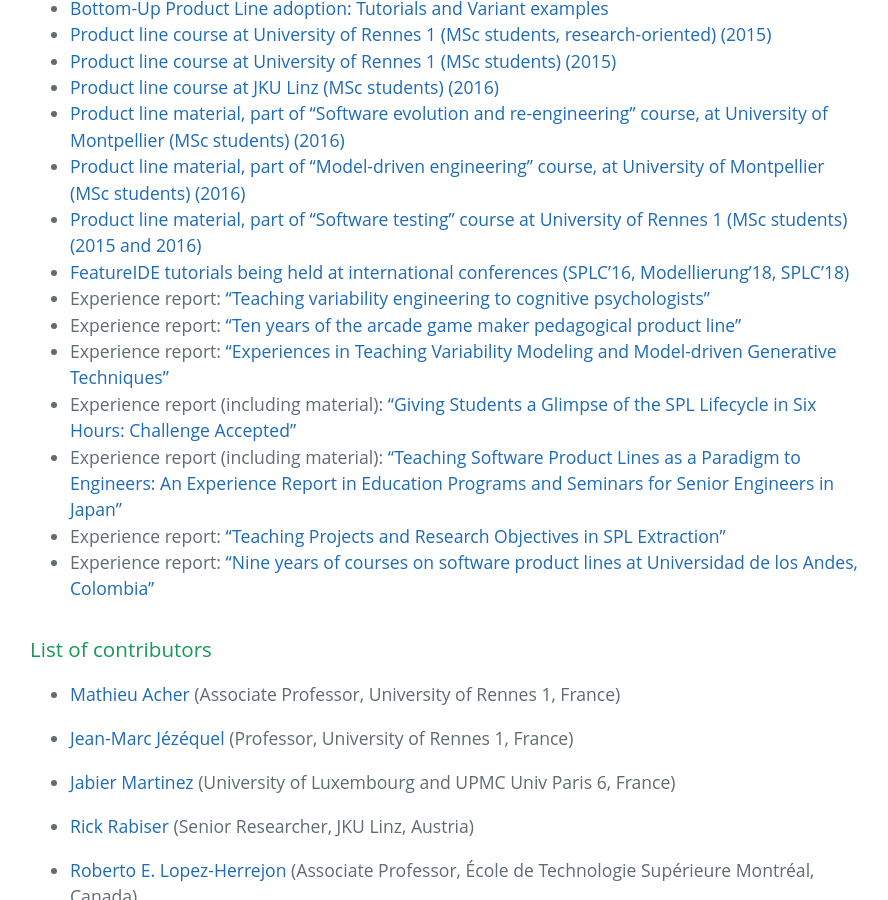
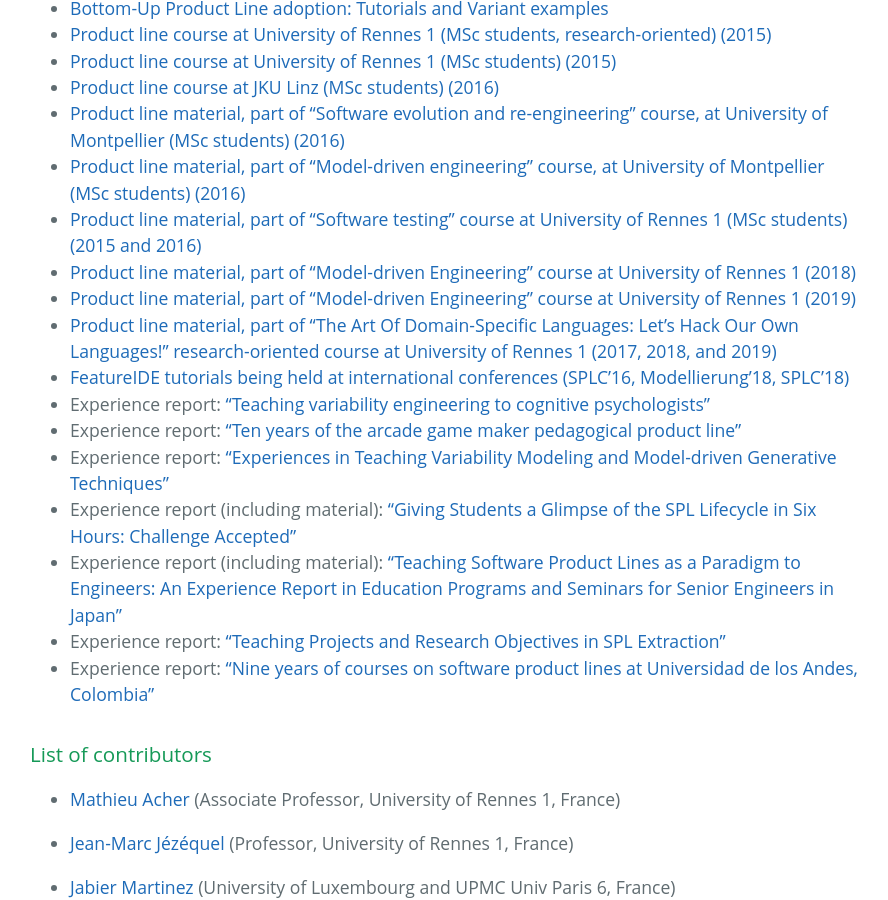
Before and after one commit to FAMILIAR-project/teaching, a Jekyll site: the page built from index.html, in a window 1280 px wide and 900 px high, scrolled down 1190 px. Shown: the whole window, without its empty margins (194-1082 px from the left). Built offline with Jekyll 4.4.1, drawn with Linux system fonts in a browser that asks for light colours.

Commit message:
Update contributions.md

```diff
--- a/_includes/contributions.md
+++ b/_includes/contributions.md
@@ -13,6 +13,9 @@
 * [Product line material, part of "Software evolution and re-engineering" course, at University of Montpellier (MSc students) (2016)](montpellier2016.html)
 * [Product line material, part of "Model-driven engineering" course, at University of Montpellier (MSc students) (2016)](montpellier2016MDE.html)
 * [Product line material, part of "Software testing" course at University of Rennes 1 (MSc students) (2015 and 2016)](rennes-testing2016.html)
+* [Product line material, part of "Model-driven Engineering" course at University of Rennes 1 (2018)](https://github.com/acherm/teaching-MDE-IL1819)
+* [Product line material, part of "Model-driven Engineering" course at University of Rennes 1 (2019)](https://github.com/acherm/teaching-MDE1920)
+* [Product line material, part of "The Art Of Domain-Specific Languages: Let's Hack Our Own Languages!" research-oriented course at University of Rennes 1 (2017, 2018, and 2019)](https://github.com/FAMILIAR-project/HackOurLanguages-SIF)
 * [FeatureIDE tutorials being held at international conferences (SPLC'16, Modellierung'18, SPLC'18)](FeatureIDE-tutorials.html)
 * Experience report: ["Teaching variability engineering to cognitive psychologists"](cognitive2014.html)
 * Experience report: ["Ten years of the arcade game maker pedagogical product line"](game2014.html)
```
